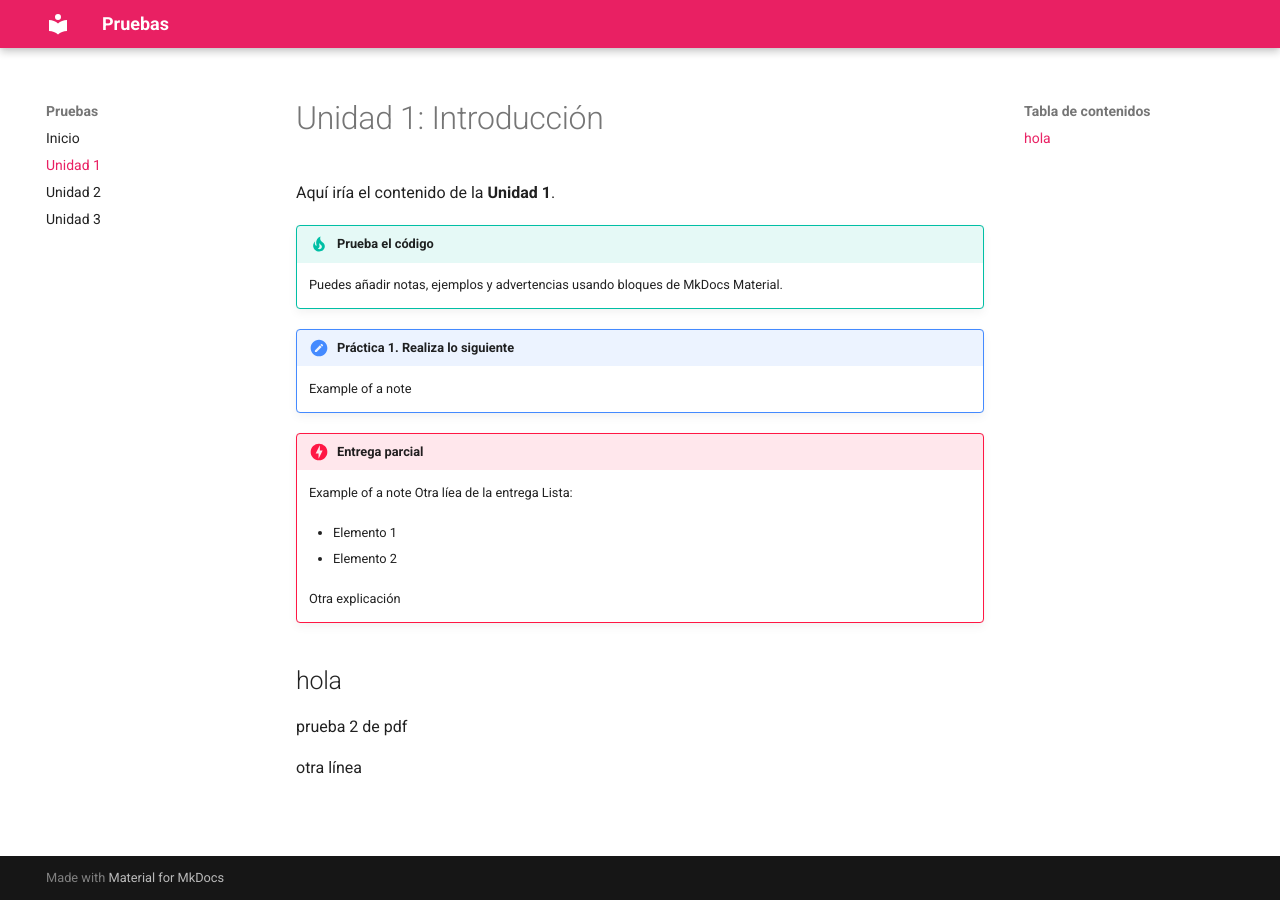
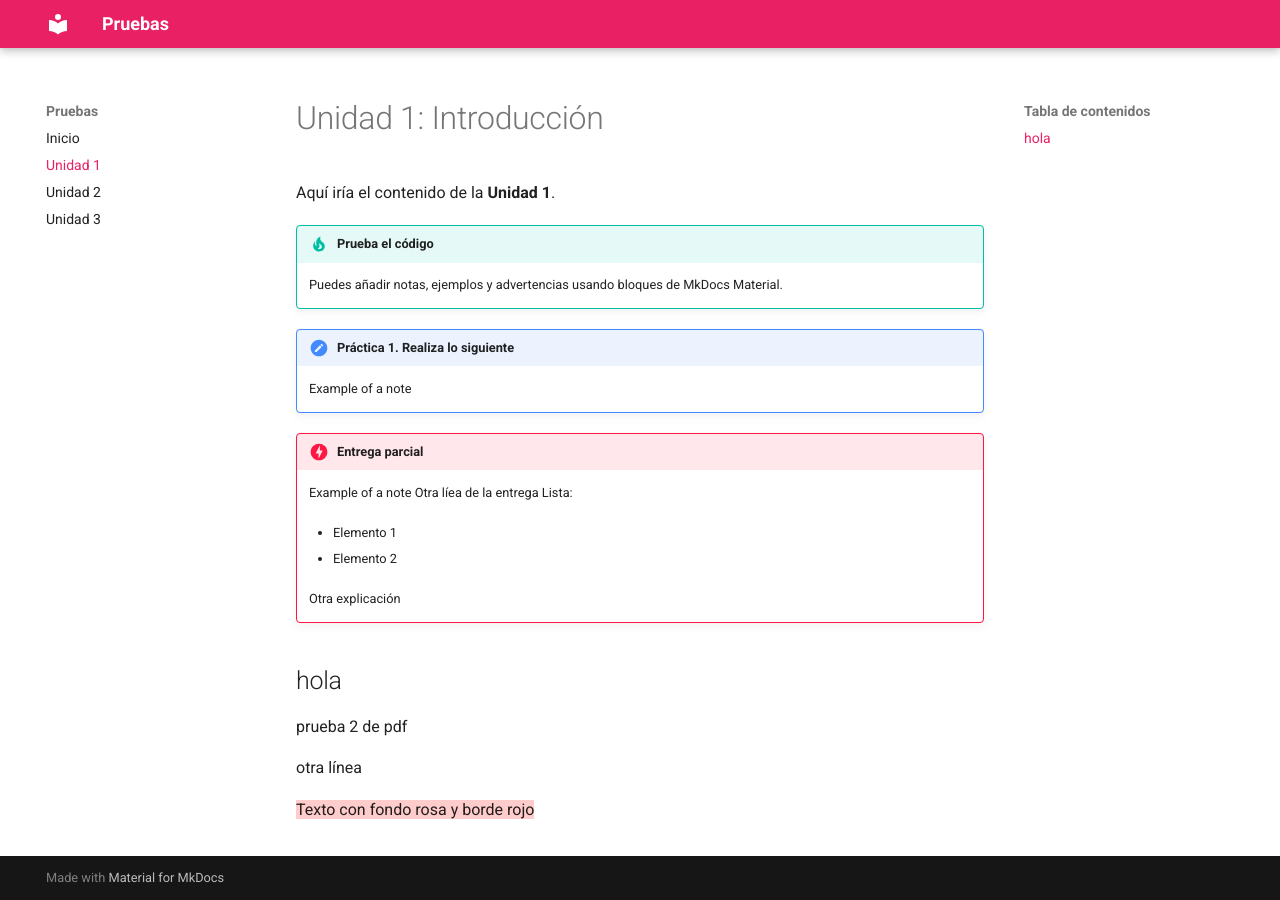
Before and after one commit to bpaterna/pruebas, an MkDocs documentation site: the page built from docs/unidad1.md, in a window 1280 px wide. Built offline with MkDocs 1.6.1 and Material for MkDocs 9.7.7, drawn with Linux system fonts in a browser that asks for light colours.

Commit message:
Update unidad1.md

```diff
--- a/docs/unidad1.md
+++ b/docs/unidad1.md
@@ -24,3 +24,6 @@ Aquí iría el contenido de la **Unidad 1**.
 prueba 2 de pdf
 
 otra línea
+
+
+<span style="border 1px solid #f00; background-color:#fcc;">Texto con fondo rosa y borde rojo</span>
```
